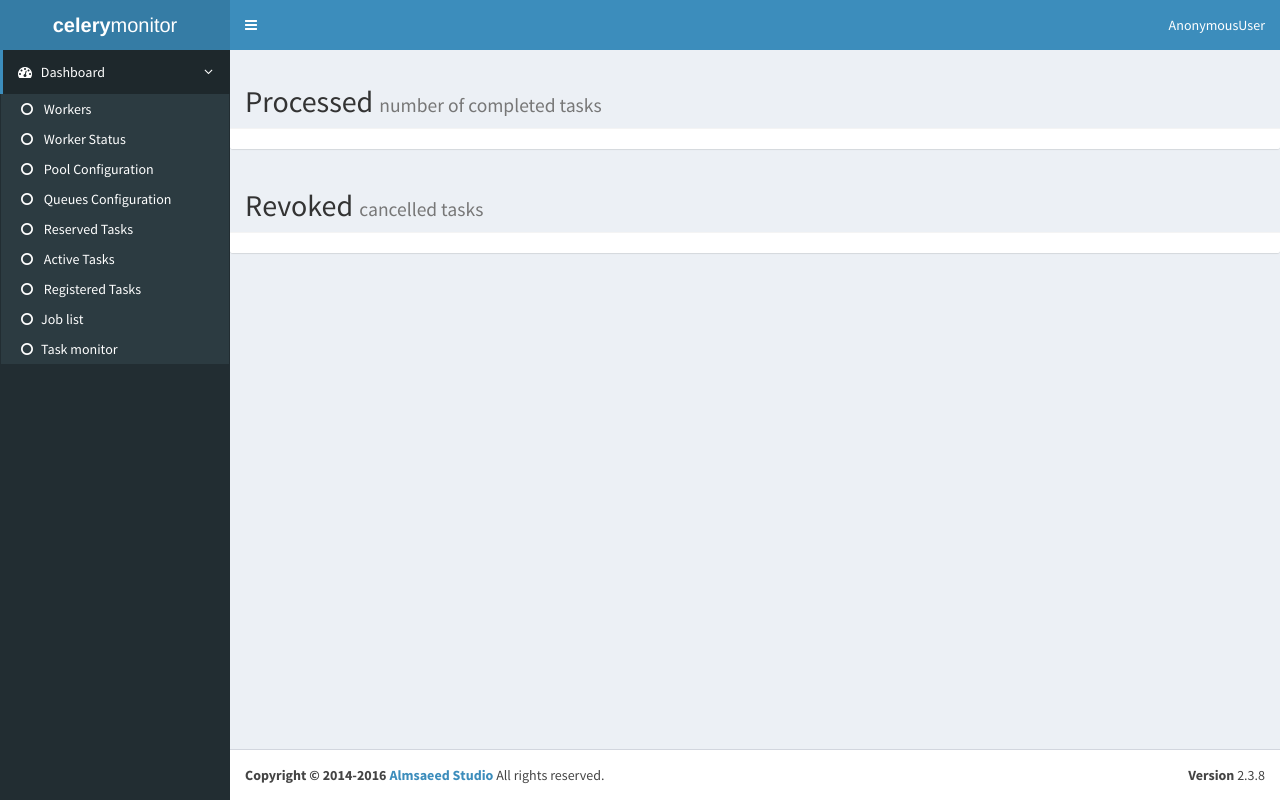
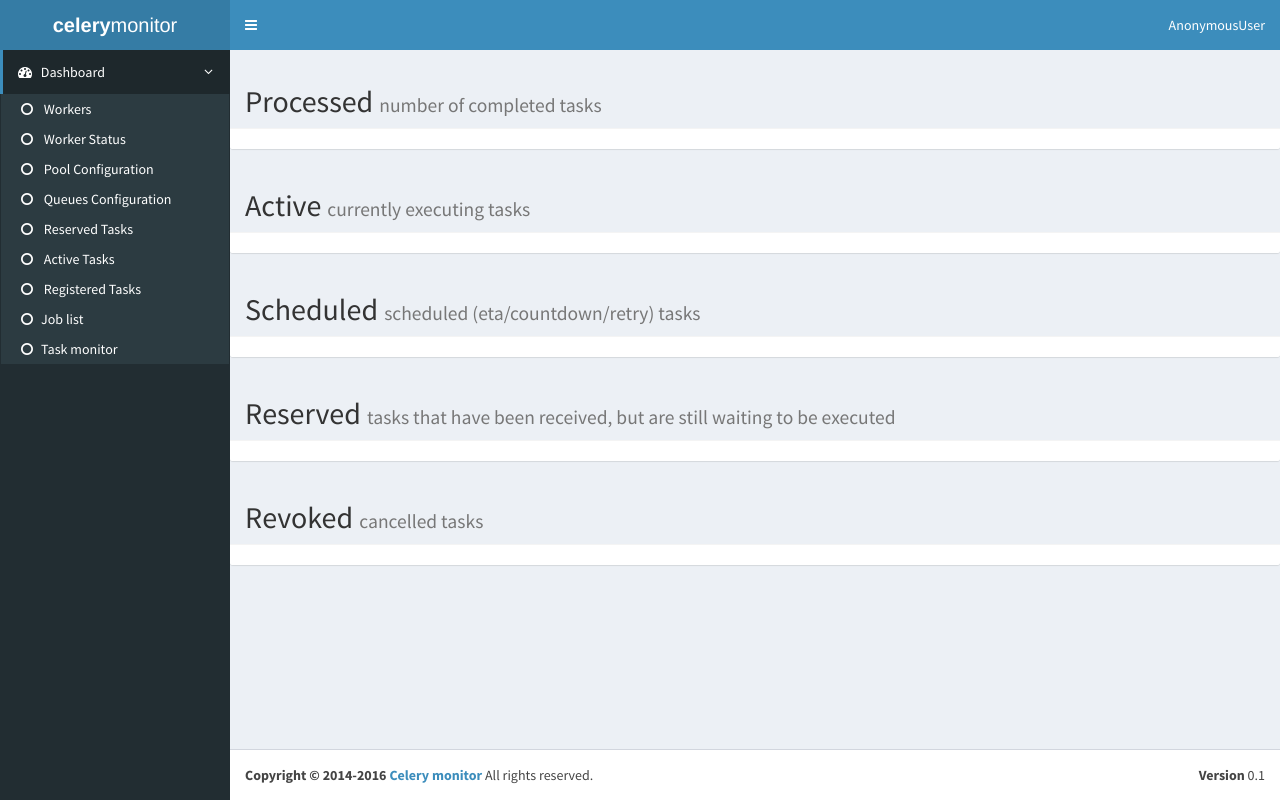
Before and after one commit to jimmy201602/celery-monitor, a Django app: template templates/worker_status.html in a window 1280 px wide. Run offline with Django 3.2, Linux system fonts and the light colour scheme; the template is opened without the code that fills it, so the values that code supplies are empty; some libraries are stand-ins or nearby versions.

Commit message:
fix some html display bug

```diff
--- a/celerymonitor/settings.py
+++ b/celerymonitor/settings.py
@@ -64,6 +64,7 @@ TEMPLATES = [
         'DIRS': [os.path.join(BASE_DIR,'templates')],
         'APP_DIRS': True,
         'OPTIONS': {
+            'debug': True,
             'context_processors': [
                 'django.template.context_processors.debug',
                 'django.template.context_processors.request',
--- a/celerymonitor/urls.py
+++ b/celerymonitor/urls.py
@@ -23,5 +23,5 @@ urlpatterns = [
     url(r'^accounts/logout/$',logout,name='loginout'),
     url(r'^monitor/', include('monitor.urls')),
     url(r'^$',workers_index.as_view()),
-    url(r'^grappelli/', include('grappelli.urls')),
+    #url(r'^grappelli/', include('grappelli.urls')),
 ]
--- a/monitor/urls.py
+++ b/monitor/urls.py
@@ -9,7 +9,7 @@ from monitor.views import (
     active_tasks_index,reserved_tasks_index,task_configuration,
     pool_configuration,worker_status,operations,periodictaskcreate,
     periodictaskupdate,periodictasklist,periodictaskdetail,
-    periodictaskdelete,intervalcreate,crontabcreate,taskstatedetail)
+    periodictaskdelete,intervalcreate,crontabcreate,taskstatedetail,run_task)
 urlpatterns = [
 
     url(r'^workers/$', workers.as_view(),name='workers'),
@@ -35,6 +35,7 @@ urlpatterns = [
     url(r'^interval/add/$', intervalcreate.as_view(), name='interval_add'),
     url(r'^crontab/add/$', crontabcreate.as_view(), name='crontab_add'),
     url(r'^taskstate/(?P<pk>[0-9]+)/$', taskstatedetail.as_view(), name='taskstatedetail'),
+    url(r'^run_task/$', run_task.as_view(), name='run_task'),
 ]
 
 class Mychangelist(ChangeList):
--- a/templates/base.html
+++ b/templates/base.html
@@ -124,9 +124,9 @@
   <!-- /.content-wrapper -->
   <footer class="main-footer">
     <div class="pull-right hidden-xs">
-      <b>{%trans 'Version' %}</b> 2.3.8
+      <b>{%trans 'Version' %}</b> 0.1
     </div>
-    <strong>{%trans 'Copyright &copy; 2014-2016' %} <a href="http://almsaeedstudio.com">{%trans 'Almsaeed Studio' %}</a></strong> {%trans 'All rights reserved.' %}
+    <strong>{%trans 'Copyright &copy; 2014-2016' %} <a href="https://github.com/jimmy201602/celery-monitor">{%trans 'Celery monitor' %}</a></strong> {%trans 'All rights reserved.' %}
   </footer>
 
 
@@ -517,6 +517,33 @@ function on_pool_cancel_consumer(destination,queue){
 	}
 	});
 };
+function run_task(name,id){
+	bootbox.confirm({
+	message: "Are you sure to run task " + name + " !",
+	buttons: {
+		confirm: {
+			label: 'Yes',
+			className: 'btn-danger'
+		},
+		cancel: {
+			label: 'Cancel',
+			className: 'btn-success'
+		}
+	},
+	callback: function (result) {
+		if (result == true){
+			$.get('{% url 'run_task' %}',{"name":name,"id":id}, function (ret) {
+			if (ret.status == 'success'){
+				  console.log(ret.message);
+				  toastr["success"](ret.message);
+			}else{
+				  toastr["error"](ret.message);
+			}
+		}, 'json');
+		}
+	}
+	});
+}
 </script>
 </body>
 </html>
--- a/templates/worker_status.html
+++ b/templates/worker_status.html
@@ -72,214 +72,214 @@
 
 <!-- START CUSTOM TABS -->
 
-<!--<div class="col-md-12">-->
-<!--<h2>{%trans 'Active' %} <small>{%trans 'currently executing tasks' %}</small></h2>-->
-<!--</div>-->
-<!--<div class="row">-->
-    <!--<div class="col-md-12">-->
-        <!-- Custom Tabs -->
-        <!--<div class="nav-tabs-custom">-->
-          <!--<ul class="nav nav-tabs">-->
-              <!--{% for item,value in active_tasks.items%}-->
-                <!--{%if forloop.counter == 1%}-->
-                <!--<li class="active"><a href="#active{{forloop.counter}}" data-toggle="tab">{{item}}</a></li>-->
-                <!--{%else%}-->
-                <!--<li class=""><a href="#active{{forloop.counter}}" data-toggle="tab">{{item}}</a></li>-->
-                <!--{%endif%}-->
-              <!--{%endfor%}-->
-          <!--</ul>-->
-        <!--<div class="tab-content">-->
+<div class="col-md-12">
+<h2>{%trans 'Active' %} <small>{%trans 'currently executing tasks' %}</small></h2>
+</div>
+<div class="row">
+    <div class="col-md-12">
+         <!--Custom Tabs -->
+        <div class="nav-tabs-custom">
+          <ul class="nav nav-tabs">
+              {% for item,value in active_tasks.items%}
+                {%if forloop.counter == 1%}
+                <li class="active"><a href="#active{{forloop.counter}}" data-toggle="tab">{{item}}</a></li>
+                {%else%}
+                <li class=""><a href="#active{{forloop.counter}}" data-toggle="tab">{{item}}</a></li>
+                {%endif%}
+              {%endfor%}
+          </ul>
+        <div class="tab-content">
         <!-- /.tab-pane -->
-        <!--{% for item,value in active_tasks.items%}-->
-            <!--{%if forloop.counter == 1%}-->
-            <!--<div class="tab-pane active" id="active{{forloop.counter}}">-->
-            <!--{%else%}-->
-            <!--<div class="tab-pane " id="active{{forloop.counter}}">-->
-            <!--{%endif%}-->
-            <!--<div class="row">-->
-                <!--<div class="col-md-12">-->
-                    <!--<section class="content-header">-->
-                        <!--<table id="active_list{{forloop.counter}}" class="table table-hover table-striped">-->
-                            <!--<thead>-->
-                                <!--<tr>-->
-                                    <!--<th>{%trans 'Name' %}</th>-->
-                                    <!--<th>{%trans 'UUID' %}</th>-->
-                                    <!--<th>{%trans 'Start time' %}</th>-->
-                                    <!--<th>{%trans 'Ack' %}</th>-->
-                                    <!--<th>{%trans 'PID' %}</th>   -->
-                                    <!--<th>{%trans 'args' %}</th>-->
-                                    <!--<th>{%trans 'kwargs' %}</th>-->
-                                    <!--<th>{%trans 'Operation' %}</th>-->
-                                <!--</tr>-->
-                            <!--</thead>-->
+        {% for item,value in active_tasks.items%}
+            {%if forloop.counter == 1%}
+            <div class="tab-pane active" id="active{{forloop.counter}}">
+            {%else%}
+            <div class="tab-pane " id="active{{forloop.counter}}">
+            {%endif%}
+            <div class="row">
+                <div class="col-md-12">
+                    <section class="content-header">
+                        <table id="active_list{{forloop.counter}}" class="table table-hover table-striped">
+                            <thead>
+                                <tr>
+                                    <th>{%trans 'Name' %}</th>
+                                    <th>{%trans 'UUID' %}</th>
+                                    <th>{%trans 'Start time' %}</th>
+                                    <th>{%trans 'Ack' %}</th>
+                                    <th>{%trans 'PID' %}</th>
+                                    <th>{%trans 'args' %}</th>
+                                    <th>{%trans 'kwargs' %}</th>
+                                    <th>{%trans 'Operation' %}</th>
+                                </tr>
+                            </thead>
 
-                            <!--<tbody>-->
-                            <!--{%for tasks in value%}-->
-                                <!--<tr>-->
-                                    <!--<td>{{tasks.name}}</td>-->
-                                    <!--<td>{{tasks.id}}</td>-->
-                                    <!--<td>{{tasks.time_start}}</td>-->
-                                    <!--<td>{{tasks.acknowledged}}</td>-->
-                                    <!--<td>{{tasks.worker_pid}}</td>-->
-                                    <!--<td>{{tasks.args}}</td>-->
-                                    <!--<td>{{tasks.kwargs}}</td>-->
-                                    <!--<td><button type="button" class="btn btn-danger" onclick="on_task_terminate('{{tasks.id}}','{{item}}')" >{%trans 'Terminate' %}</button></td>-->
-                                <!--</tr>-->
-                            <!--{%endfor%}-->
-                            <!--</tbody>-->
-                        <!--</table>-->
-                    <!--</section>-->
-                <!--</div>-->
-            <!--</div>-->
-            <!--</div>-->
+                            <tbody>
+                            {%for tasks in value%}
+                                <tr>
+                                    <td>{{tasks.name}}</td>
+                                    <td>{{tasks.id}}</td>
+                                    <td>{{tasks.time_start}}</td>
+                                    <td>{{tasks.acknowledged}}</td>
+                                    <td>{{tasks.worker_pid}}</td>
+                                    <td>{{tasks.args}}</td>
+                                    <td>{{tasks.kwargs}}</td>
+                                    <td><button type="button" class="btn btn-danger" onclick="on_task_terminate('{{tasks.id}}','{{item}}')" >{%trans 'Terminate' %}</button></td>
+                                </tr>
+                            {%endfor%}
+                            </tbody>
+                        </table>
+                    </section>
+                </div>
+            </div>
+            </div>
             <!-- /.tab-pane -->
-        <!--{% endfor %}-->
-        <!--</div>-->
-        <!-- /.tab-content -->
-        <!--</div>-->
-    <!-- nav-tabs-custom -->
-    <!--</div>-->
+        {% endfor %}
+        </div>
+         <!--/.tab-content -->
+        </div>
+     <!--nav-tabs-custom -->
+    </div>
 <!-- /.col -->
 
-<!--</div>-->
+</div>
 <!-- /.row -->
 <!-- END CUSTOM TABS -->
 
 <!-- START CUSTOM TABS -->
 
-<!--<div class="col-md-12">-->
-<!--<h2>{%trans 'Scheduled' %} <small>{%trans 'scheduled (eta/countdown/retry) tasks' %}</small></h2>-->
-<!--</div>-->
-<!--<div class="row">-->
-    <!--<div class="col-md-12">-->
+<div class="col-md-12">
+<h2>{%trans 'Scheduled' %} <small>{%trans 'scheduled (eta/countdown/retry) tasks' %}</small></h2>
+</div>
+<div class="row">
+    <div class="col-md-12">
         <!-- Custom Tabs -->
-        <!--<div class="nav-tabs-custom">-->
-          <!--<ul class="nav nav-tabs">-->
-              <!--{% for item,value in scheduled_tasks.items%}-->
-                <!--{%if forloop.counter == 1%}-->
-                <!--<li class="active"><a href="#scheduled{{forloop.counter}}" data-toggle="tab">{{item}}</a></li>-->
-                <!--{%else%}-->
-                <!--<li class=""><a href="#scheduled{{forloop.counter}}" data-toggle="tab">{{item}}</a></li>-->
-                <!--{%endif%}-->
-              <!--{%endfor%}-->
-          <!--</ul>-->
-        <!--<div class="tab-content">-->
+        <div class="nav-tabs-custom">
+          <ul class="nav nav-tabs">
+              {% for item,value in scheduled_tasks.items%}
+                {%if forloop.counter == 1%}
+                <li class="active"><a href="#scheduled{{forloop.counter}}" data-toggle="tab">{{item}}</a></li>
+                {%else%}
+                <li class=""><a href="#scheduled{{forloop.counter}}" data-toggle="tab">{{item}}</a></li>
+                {%endif%}
+              {%endfor%}
+          </ul>
+        <div class="tab-content">
         <!-- /.tab-pane -->
-        <!--{% for item,value in scheduled_tasks.items%}-->
-            <!--{%if forloop.counter == 1%}-->
-            <!--<div class="tab-pane active" id="scheduled{{forloop.counter}}">-->
-            <!--{%else%}-->
-            <!--<div class="tab-pane " id="scheduled{{forloop.counter}}">-->
-            <!--{%endif%}-->
-            <!--<div class="row">-->
-                <!--<div class="col-md-12">-->
-                    <!--<section class="content-header">-->
-                        <!--<table id="scheduled_list{{forloop.counter}}"class="table table-hover table-striped">-->
-                                <!--<thead>-->
-                                    <!--<tr>-->
-                                        <!--<th>{%trans 'Name' %}</th>-->
-                                        <!--<th>{%trans 'UUID' %}</th>-->
-                                        <!--<th>{%trans 'args' %}</th>-->
-                                        <!--<th>{%trans 'kwargs' %}</th>-->
-                                    <!--</tr>-->
-                                <!--</thead>-->
-                            <!--<tbody>-->
-                            <!--{%for task in value%}-->
-                                <!--<tr>-->
-                                <!--<td>{{task.name}}</td>-->
-                                <!--<td>{{task.id}}</td>-->
-                                <!--<td>{{task.args}}</td>-->
-                                <!--<td>{{task.kwargs}}</td>-->
-                                <!--</tr>-->
-                            <!--{%endfor%}-->
+        {% for item,value in scheduled_tasks.items%}
+            {%if forloop.counter == 1%}
+            <div class="tab-pane active" id="scheduled{{forloop.counter}}">
+            {%else%}
+            <div class="tab-pane " id="scheduled{{forloop.counter}}">
+            {%endif%}
+            <div class="row">
+                <div class="col-md-12">
+                    <section class="content-header">
+                        <table id="scheduled_list{{forloop.counter}}"class="table table-hover table-striped">
+                                <thead>
+                                    <tr>
+                                        <th>{%trans 'Name' %}</th>
+                                        <th>{%trans 'UUID' %}</th>
+                                        <th>{%trans 'args' %}</th>
+                                        <th>{%trans 'kwargs' %}</th>
+                                    </tr>
+                                </thead>
+                            <tbody>
+                            {%for task in value%}
+                                <tr>
+                                <td>{{task.name}}</td>
+                                <td>{{task.id}}</td>
+                                <td>{{task.args}}</td>
+                                <td>{{task.kwargs}}</td>
+                                </tr>
+                            {%endfor%}
 
 
-                            <!--</tbody>-->
-                        <!--</table>-->
-                    <!--</section>-->
-                <!--</div>-->
-            <!--</div>-->
-            <!--</div>-->
+                            </tbody>
+                        </table>
+                    </section>
+                </div>
+            </div>
+            </div>
             <!-- /.tab-pane -->
-        <!--{% endfor %}-->
-        <!--</div>-->
+        {% endfor %}
+        </div>
         <!--<!-- /.tab-content -->
-        <!--</div>-->
+        </div>
     <!-- nav-tabs-custom -->
-    <!--</div>-->
+    </div>
 <!-- /.col -->
 
-<!--</div>-->
+</div>
 <!-- /.row -->
 <!-- END CUSTOM TABS -->
 
 
 <!-- START CUSTOM TABS -->
 
-<!--<div class="col-md-12">-->
-<!--<h2>{%trans 'Reserved' %} <small>{%trans 'tasks that have been received, but are still waiting to be executed' %}</small></h2>-->
-<!--</div>-->
-<!--<div class="row">-->
-    <!--<div class="col-md-12">-->
+<div class="col-md-12">
+<h2>{%trans 'Reserved' %} <small>{%trans 'tasks that have been received, but are still waiting to be executed' %}</small></h2>
+</div>
+<div class="row">
+    <div class="col-md-12">
         <!-- Custom Tabs -->
-        <!--<div class="nav-tabs-custom">-->
-          <!--<ul class="nav nav-tabs">-->
-              <!--{% for item,value in reserved_tasks.items%}-->
-                <!--{%if forloop.counter == 1%}-->
-                <!--<li class="active"><a href="#reserved{{forloop.counter}}" data-toggle="tab">{{item}}</a></li>-->
-                <!--{%else%}-->
-                <!--<li class=""><a href="#reserved{{forloop.counter}}" data-toggle="tab">{{item}}</a></li>-->
-                <!--{%endif%}-->
-              <!--{%endfor%}-->
-          <!--</ul>-->
-        <!--<div class="tab-content">-->
+        <div class="nav-tabs-custom">
+          <ul class="nav nav-tabs">
+              {% for item,value in reserved_tasks.items%}
+                {%if forloop.counter == 1%}
+                <li class="active"><a href="#reserved{{forloop.counter}}" data-toggle="tab">{{item}}</a></li>
+                {%else%}
+                <li class=""><a href="#reserved{{forloop.counter}}" data-toggle="tab">{{item}}</a></li>
+                {%endif%}
+              {%endfor%}
+          </ul>
+        <div class="tab-content">
         <!-- /.tab-pane -->
-        <!--{% for item,value in reserved_tasks.items %}-->
-            <!--{%if forloop.counter == 1%}-->
-            <!--<div class="tab-pane active" id="reserved{{forloop.counter}}">-->
-            <!--{%else%}-->
-            <!--<div class="tab-pane " id="reserved{{forloop.counter}}">-->
-            <!--{%endif%}-->
-            <!--<div class="row">-->
-                <!--<div class="col-md-12">-->
-                    <!--<section class="content-header">-->
-                        <!--<table id="reserved_list{{forloop.counter}}" class="table table-hover table-striped">-->
-                                <!--<thead>-->
-                                    <!--<tr>-->
-                                        <!--<th>{%trans 'Name' %}</th>-->
-                                        <!--<th>{%trans 'UUID' %}</th>-->
-                                        <!--<th>{%trans 'args' %}</th>-->
-                                        <!--<th>{%trans 'kwargs' %}</th>-->
-                                        <!--<th>{%trans 'Operation' %}</th>-->
-                                    <!--</tr>-->
-                                <!--</thead>-->
-                            <!--<tbody>-->
-                                <!--{% for retask in value %}-->
-                                    <!--<tr>-->
-                                    <!--<td>{{retask.name}}</td>-->
-                                    <!--<td>{{retask.id}}</td>-->
-                                    <!--<td>{{retask.args}}</td>-->
-                                    <!--<td>{{retask.kwargs}}</td>-->
-                                    <!--<td><button type="button" class="btn btn-danger" onclick="on_task_revoke('{{retask.id}}','{{item}}')">{%trans 'Revoke' %}</button></td>-->
-                                    <!--</tr>-->
-                                <!--{%endfor%}-->
+        {% for item,value in reserved_tasks.items %}
+            {%if forloop.counter == 1%}
+            <div class="tab-pane active" id="reserved{{forloop.counter}}">
+            {%else%}
+            <div class="tab-pane " id="reserved{{forloop.counter}}">
+            {%endif%}
+            <div class="row">
+                <div class="col-md-12">
+                    <section class="content-header">
+                        <table id="reserved_list{{forloop.counter}}" class="table table-hover table-striped">
+                                <thead>
+                                    <tr>
+                                        <th>{%trans 'Name' %}</th>
+                                        <th>{%trans 'UUID' %}</th>
+                                        <th>{%trans 'args' %}</th>
+                                        <th>{%trans 'kwargs' %}</th>
+                                        <th>{%trans 'Operation' %}</th>
+                                    </tr>
+                                </thead>
+                            <tbody>
+                                {% for retask in value %}
+                                    <tr>
+                                    <td>{{retask.name}}</td>
+                                    <td>{{retask.id}}</td>
+                                    <td>{{retask.args}}</td>
+                                    <td>{{retask.kwargs}}</td>
+                                    <td><button type="button" class="btn btn-danger" onclick="on_task_revoke('{{retask.id}}','{{item}}')">{%trans 'Revoke' %}</button></td>
+                                    </tr>
+                                {%endfor%}
 
-                            <!--</tbody>-->
-                        <!--</table>-->
-                    <!--</section>-->
-                <!--</div>-->
-            <!--</div>-->
-            <!--</div>-->
+                            </tbody>
+                        </table>
+                    </section>
+                </div>
+            </div>
+            </div>
             <!-- /.tab-pane -->
-        <!--{% endfor %}-->
-        <!--</div>-->
+        {% endfor %}
+        </div>
         <!-- /.tab-content -->
-        <!--</div>-->
+        </div>
     <!-- nav-tabs-custom -->
-    <!--</div>-->
+    </div>
 <!-- /.col -->
 
-<!--</div>-->
+</div>
 <!-- /.row -->
 <!-- END CUSTOM TABS -->
 
```
Also changed, not shown: monitor/client.py (+1 -12 lines), monitor/views.py (+26 -3 lines), templates/change_list_base.html (+28 -0 lines), templates/periodictasklist.html (+12 -7 lines), db.sqlite3.
